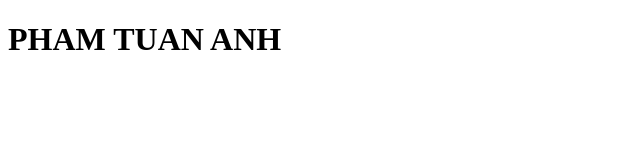
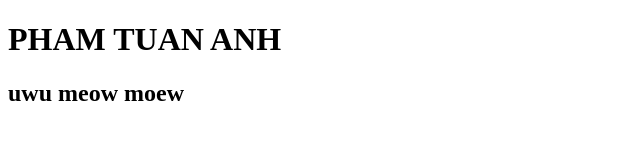
Before and after one commit to VaporeonUwU/TEAMAB, a plain HTML site: page index.html in a window 1280 px wide. Shown: the whole page, without its empty margins (0-640 px from the left). Drawn offline with Linux system fonts and the light colour scheme.

Commit message:
B đang sửa

```diff
--- a/index.html
+++ b/index.html
@@ -7,5 +7,6 @@
   </head>
   <body>
     <h1>PHAM TUAN ANH</h1>
+    <h2>uwu meow moew</h2>
   </body>
 </html>
```
